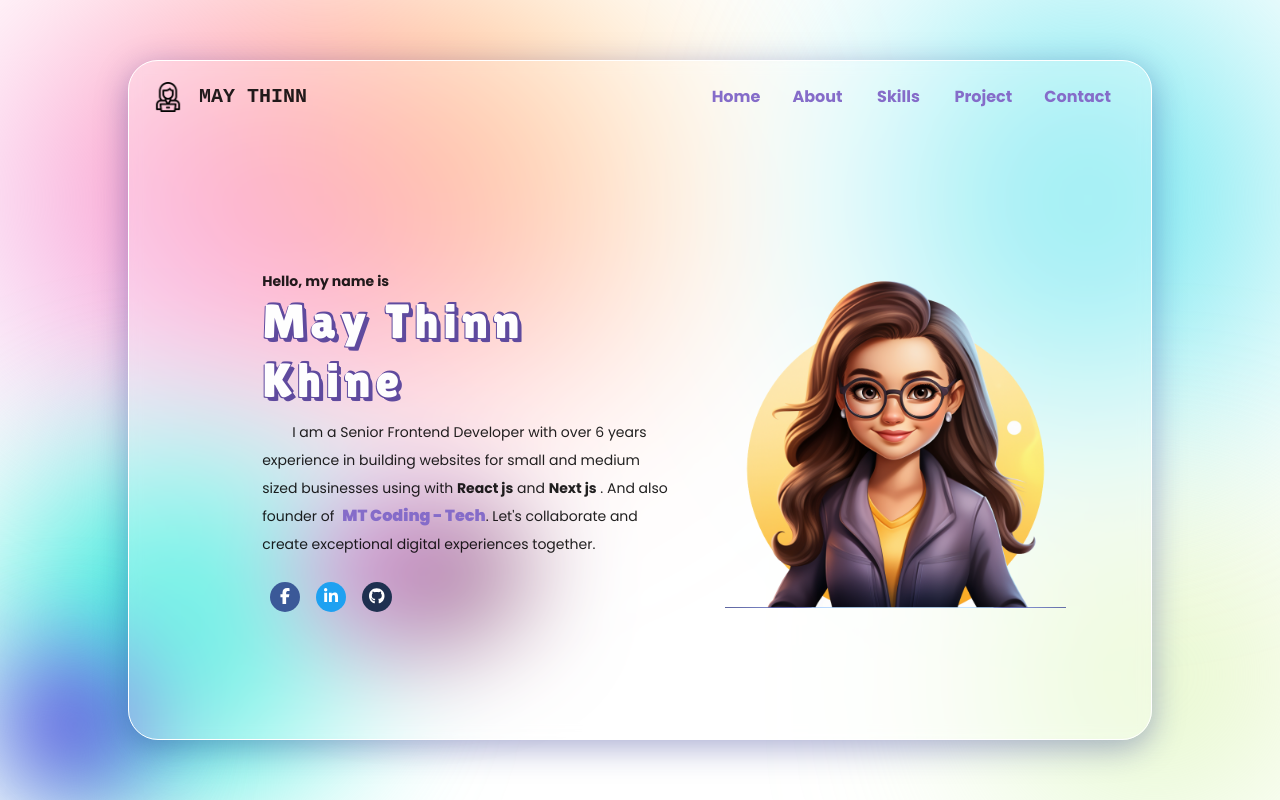
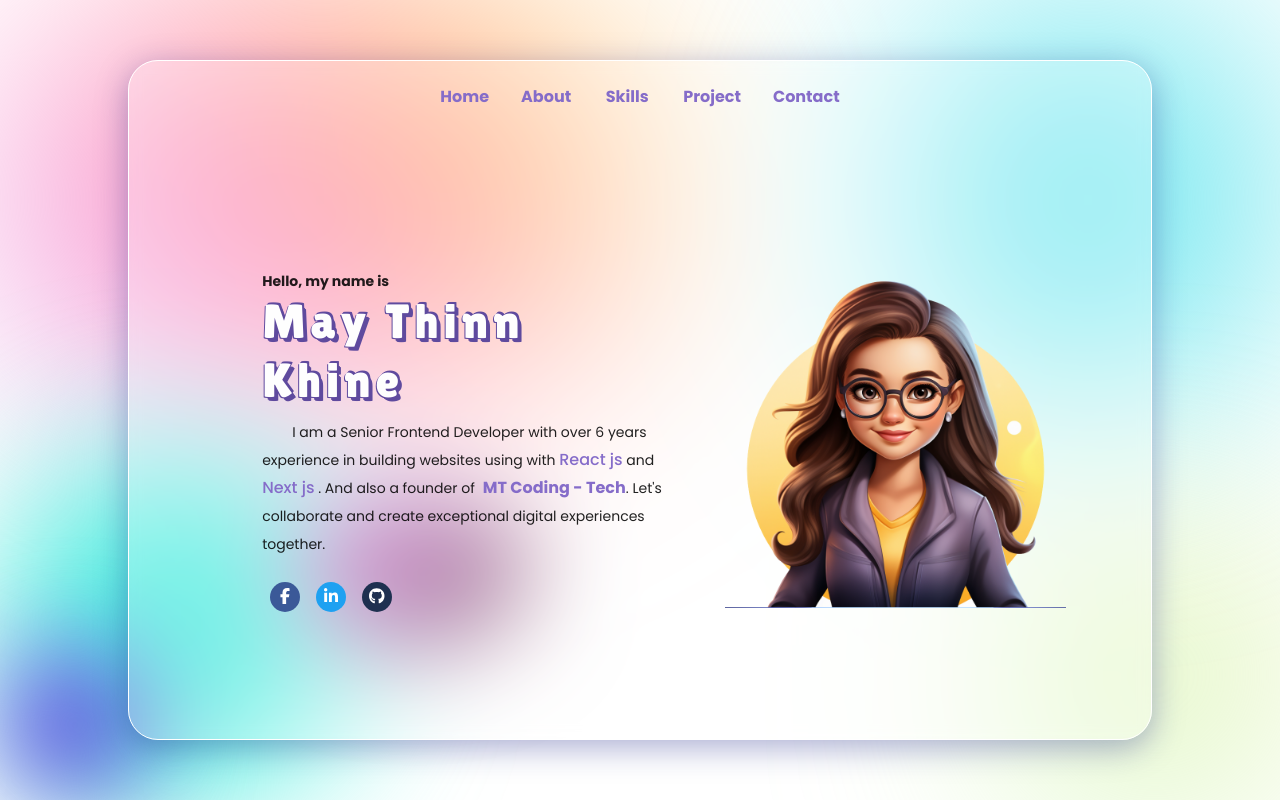
Before and after one commit to developer-maythinn/maythinn-portfolio, a Next.js app: page / in a window 1280 px wide. Shown: the top 800 px of the page. Built offline with nearby package versions, Linux system fonts and the light colour scheme; a web font is replaced by a local one.

Commit message:
fix content and main section
add scroll top top button

```diff
--- a/public/css/globalStyles.css
+++ b/public/css/globalStyles.css
@@ -2,6 +2,7 @@
   padding: 0;
   margin: 0;
   box-sizing: border-box;
+  scroll-behavior: smooth;
 }
 
 .custom-shape-divider-bottom-1708198882 {
--- a/src/app/page.js
+++ b/src/app/page.js
@@ -3,18 +3,18 @@ import ExperienceSection from "@/components/ExperienceSection";
 import GlassCard from "@/components/GlassCard";
 import ProjectsSection from "@/components/ProjectsSection";
 import SkillSection from "@/components/SkillSection";
-import { Box } from "@mui/material";
-const items = [
-  {
-    image: "/girl.png",
-    description:
-      "We work differently at McClintock Living. We’re strategists, marketing experts, and technology professionals. To learn more about our process and how to work with us, get in touch. You’re one click away from your best move yet.    ",
-  },
-];
-function page() {
+import { Box, Fab } from "@mui/material";
+import KeyboardArrowUpIcon from "@mui/icons-material/KeyboardArrowUp";
+import * as React from "react";
+import { ScrollTop } from "@/components/ScrollTop";
+
+function page(props) {
   return (
     <>
-      <Box sx={{ width: "100%", height: "100vh", position: "relative" }}>
+      <Box
+        id="back-to-top-anchor"
+        sx={{ width: "100%", height: "100vh", position: "relative" }}
+      >
         <BackgroundCircles />
         <GlassCard />
       </Box>
@@ -23,38 +23,8 @@ function page() {
       <Box
         sx={{
           position: "relative",
-          // backgroundImage: "url('/company/test-bg.jpeg')",
-          // backdropFilter: "blur(140px)",
-          // backgroundPosition: "center",
-          // backgroundRepeat: "no-repeat",
-          // backgroundSize: "cover",
-          // filter: "blur(8px)",
         }}
       >
-        {/* <div class="custom-shape-divider-top-1708198368">
-          <svg
-            data-name="Layer 1"
-            xmlns="http://www.w3.org/2000/svg"
-            viewBox="0 0 1200 120"
-            preserveAspectRatio="none"
-          >
-            <path
-              d="M0,0V46.29c47.79,22.2,103.59,32.17,158,28,70.36-5.37,136.33-33.31,206.8-37.5C438.64,32.43,512.34,53.67,583,72.05c69.27,18,138.3,24.88,209.4,13.08,36.15-6,69.85-17.84,104.45-29.34C989.49,25,1113-14.29,1200,52.47V0Z"
-              opacity=".25"
-              class="shape-fill"
-            ></path>
-            <path
-              d="M0,0V15.81C13,36.92,27.64,56.86,47.69,72.05,99.41,111.27,165,111,224.58,91.58c31.15-10.15,60.09-26.07,89.67-39.8,40.92-19,84.73-46,130.83-49.67,36.26-2.85,70.9,9.42,98.6,31.56,31.77,25.39,62.32,62,103.63,73,40.44,10.79,81.35-6.69,119.13-24.28s75.16-39,116.92-43.05c59.73-5.85,113.28,22.88,168.9,38.84,30.2,8.66,59,6.17,87.09-7.5,22.43-10.89,48-26.93,60.65-49.24V0Z"
-              opacity=".5"
-              class="shape-fill"
-            ></path>
-            <path
-              d="M0,0V5.63C149.93,59,314.09,71.32,475.83,42.57c43-7.64,84.23-20.12,127.61-26.46,59-8.63,112.48,12.24,165.56,35.4C827.93,77.22,886,95.24,951.2,90c86.53-7,172.46-45.71,248.8-84.81V0Z"
-              class="shape-fill"
-            ></path>
-          </svg>
-        </div> */}
-
         <div class="custom-shape-divider-bottom-1708198882">
           <svg
             data-name="Layer 1"
@@ -78,6 +48,11 @@ function page() {
       >
         <ProjectsSection></ProjectsSection>
       </Box>
+      <ScrollTop {...props}>
+        <Fab size="small" aria-label="scroll back to top">
+          <KeyboardArrowUpIcon />
+        </Fab>
+      </ScrollTop>
     </>
   );
 }
--- a/src/components/CustomMainSection.js
+++ b/src/components/CustomMainSection.js
@@ -1,4 +1,5 @@
 "use client";
+import styled from "@emotion/styled";
 import { Grid } from "@mui/material";
 import Box from "@mui/material/Box";
 import Slide from "@mui/material/Slide";
@@ -36,7 +37,11 @@ HideOnScroll.propTypes = {
    */
   window: PropTypes.func,
 };
-
+const TypoLang = styled(Typography)(({ theme }) => ({
+  color: theme.palette.primary.main,
+  display: "inline",
+  fontWeight: "500",
+}));
 export default function CustomMainSection(props) {
   return (
     <React.Fragment>
@@ -104,13 +109,13 @@ export default function CustomMainSection(props) {
                 sx={{ lineHeight: "28px", pt: 1, textIndent: 30, fontSize: 14 }}
               >
                 I am a Senior Frontend Developer with over 6 years experience in
-                building websites for small and medium sized businesses using
-                with <b>React js</b> and <b>Next js</b> . And also founder of
+                building websites using with <TypoLang>React js</TypoLang> and{" "}
+                <TypoLang>Next js</TypoLang> . And also a founder of
                 <Link
                   target="_blank"
                   sx={{
                     fontSize: 16,
-                    fontWeight: "900",
+                    fontWeight: "700",
                     pl: 1,
                     textDecoration: "none",
                     color: "#856cc9",
@@ -123,7 +128,13 @@ export default function CustomMainSection(props) {
                 together.
               </Typography>
               {/* **************** for social ********************** */}
-              <Box sx={{ mt: 3, display: "flex" }}>
+              <Box
+                sx={{
+                  mt: 3,
+                  display: "flex",
+                  justifyContent: { xs: "center", md: "flex-start" },
+                }}
+              >
                 <SocialComponent />
               </Box>
             </Box>
--- a/src/components/CustomNav.js
+++ b/src/components/CustomNav.js
@@ -80,7 +80,8 @@ function CustomNav() {
         sx={{
           flexGrow: 1,
           display: { xs: "none", sm: "flex" },
-          justifyContent: { sm: "flex-end" },
+          // display: "flex",
+          justifyContent: { sm: "center" },
         }}
       >
         {pages.map((page, index) => (
--- a/src/components/MainTitle.js
+++ b/src/components/MainTitle.js
@@ -17,6 +17,7 @@ function MainTitle({ title, customStyles }) {
           color: "inherit",
           textDecoration: "none",
           textTransform: "uppercase",
+          wordSpacing: "-5px",
           ...customStyles,
         }}
       >
--- a/src/components/MyAppbar.js
+++ b/src/components/MyAppbar.js
@@ -31,28 +31,30 @@ function MyAppBar() {
         <Toolbar
           disableGutters
           sx={{
-            justifyContent: "space-between",
+            // justifyContent: "space-between",
+            justifyContent: "center",
+            // mt: 3,
             flexDirection: { xs: "row-reverse", md: "row" },
           }}
         >
-          <Image
+          {/* <Image
             src="/secretary-bw.png"
             // layout="responsive"
             width={30}
             height={30}
             alt="Picture of the author"
-          />
-          <MainTitle
+          /> */}
+          {/* <MainTitle
             title="MAY THINN"
             customStyles={{ display: { xs: "none", md: "flex" }, ml: 2 }}
-          ></MainTitle>
+          ></MainTitle> */}
           <CustomNav></CustomNav>
-          <MainTitle
+          {/* <MainTitle
             title="MAY THINN"
             customStyles={{
               display: { xs: "flex", md: "none" },
             }}
-          ></MainTitle>
+          ></MainTitle> */}
         </Toolbar>
       </Container>
     </AppBar>
--- /dev/null
+++ b/src/components/ScrollTop.js
@@ -0,0 +1,58 @@
+"use client";
+import * as React from "react";
+import PropTypes from "prop-types";
+import AppBar from "@mui/material/AppBar";
+import Toolbar from "@mui/material/Toolbar";
+import Typography from "@mui/material/Typography";
+import CssBaseline from "@mui/material/CssBaseline";
+import useScrollTrigger from "@mui/material/useScrollTrigger";
+import Box from "@mui/material/Box";
+import Container from "@mui/material/Container";
+import Fab from "@mui/material/Fab";
+import KeyboardArrowUpIcon from "@mui/icons-material/KeyboardArrowUp";
+import Fade from "@mui/material/Fade";
+
+export const ScrollTop = (props) => {
+  const { children, window } = props;
+  // Note that you normally won't need to set the window ref as useScrollTrigger
+  // will default to window.
+  // This is only being set here because the demo is in an iframe.
+  const trigger = useScrollTrigger({
+    target: window ? window() : undefined,
+    disableHysteresis: true,
+    threshold: 100,
+  });
+
+  const handleClick = (event) => {
+    const anchor = (event.target.ownerDocument || document).querySelector(
+      "#back-to-top-anchor"
+    );
+
+    if (anchor) {
+      anchor.scrollIntoView({
+        block: "center",
+      });
+    }
+  };
+
+  return (
+    <Fade in={trigger}>
+      <Box
+        onClick={handleClick}
+        role="presentation"
+        sx={{ position: "fixed", bottom: 16, right: 16 }}
+      >
+        {children}
+      </Box>
+    </Fade>
+  );
+};
+
+ScrollTop.propTypes = {
+  children: PropTypes.element.isRequired,
+  /**
+   * Injected by the documentation to work in an iframe.
+   * You won't need it on your project.
+   */
+  window: PropTypes.func,
+};
```
